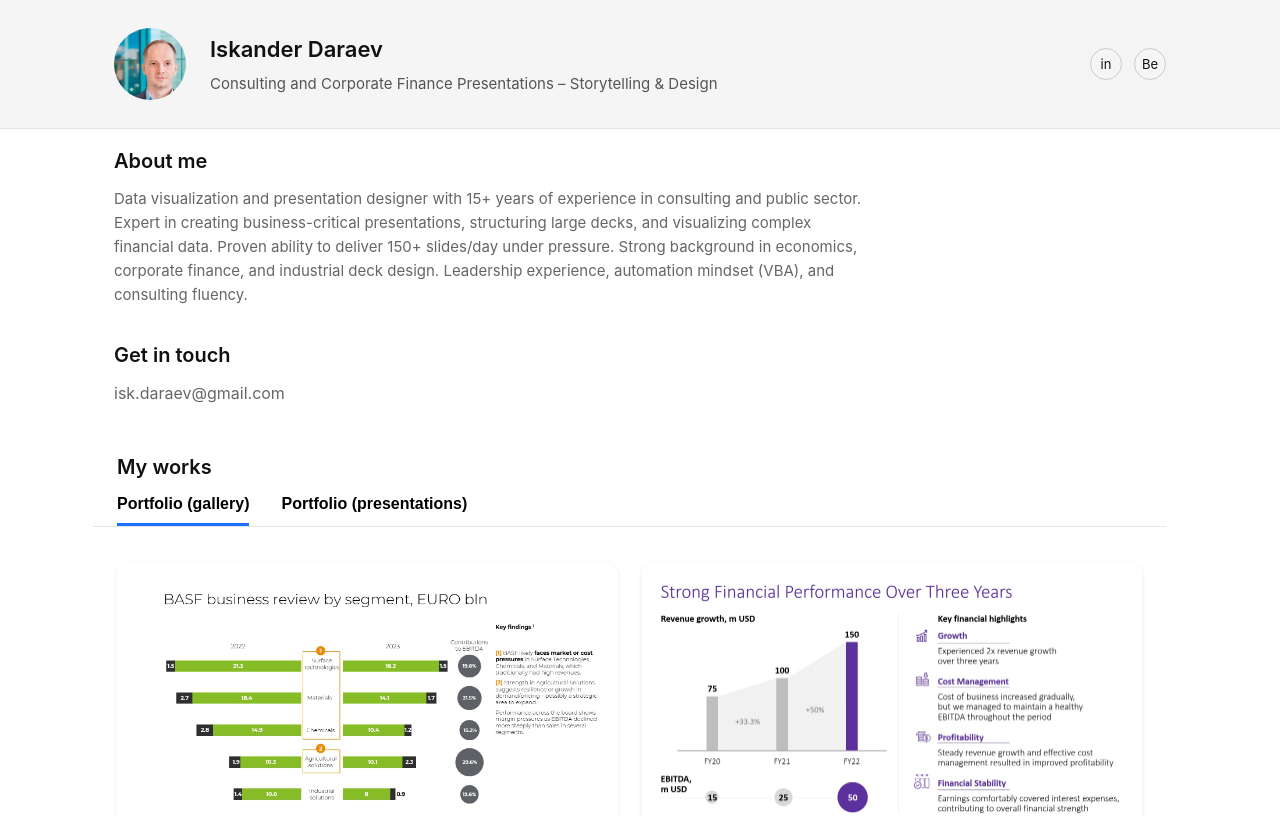
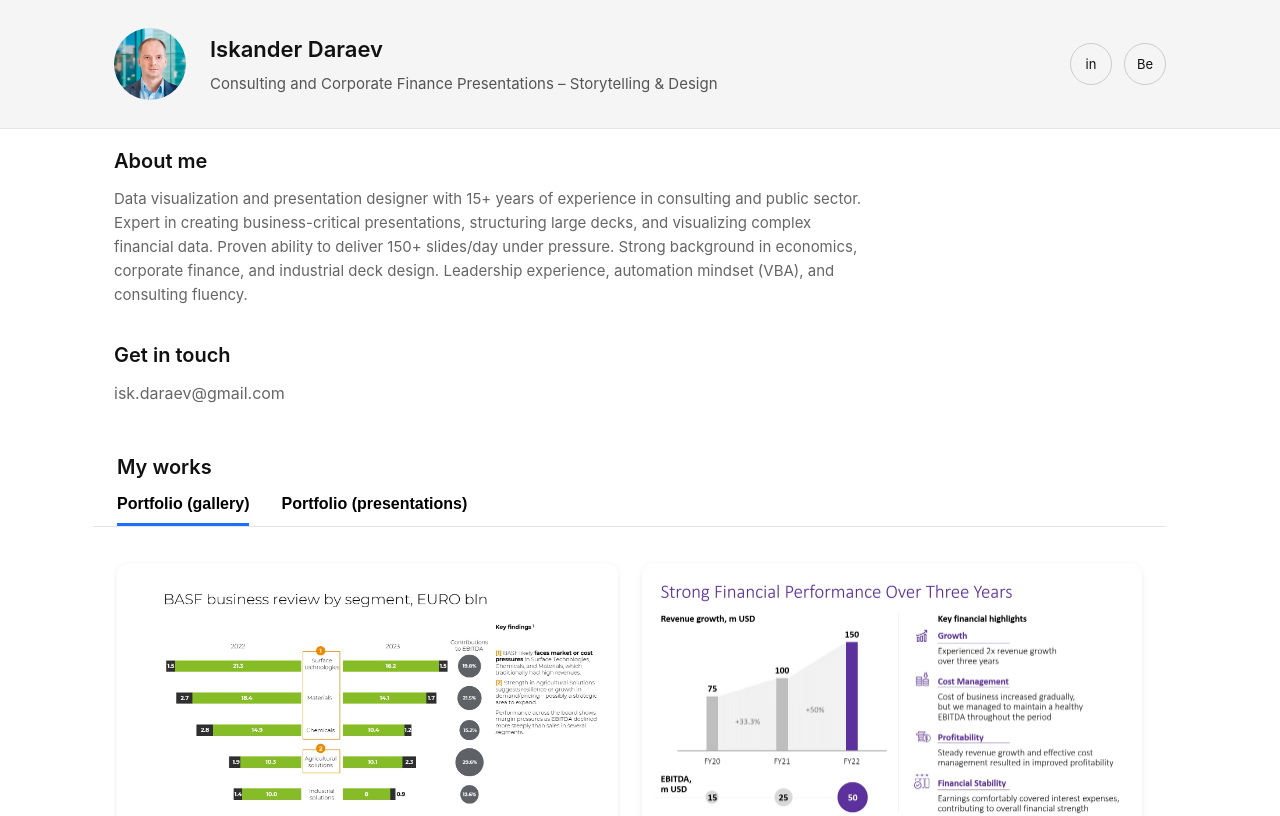
Before and after one commit to isk06/ruportfo, a Next.js app: page / in a window 1280 px wide. Shown: the top 816 px of the page. Built offline with nearby package versions, Linux system fonts and the light colour scheme.

Commit message:
new avatar

```diff
--- a/app/globals.css
+++ b/app/globals.css
@@ -67,8 +67,8 @@ a:hover {
 }
 
 .hero-avatar {
-  width: 120%;
-  height: 120%;
+  width: 100%;
+  height: 100%;
   object-fit: cover;
   display: block;
 }
@@ -91,10 +91,10 @@ a:hover {
 }
 
 .hero-socials a {
-  width: 32px;
-  height: 32px;
+  width: 42px;
+  height: 42px;
   border: 1px solid #ccc;
-  border-radius: 70%;
+  border-radius: 50%;
   display: flex;
   align-items: center;
   justify-content: center;
```
